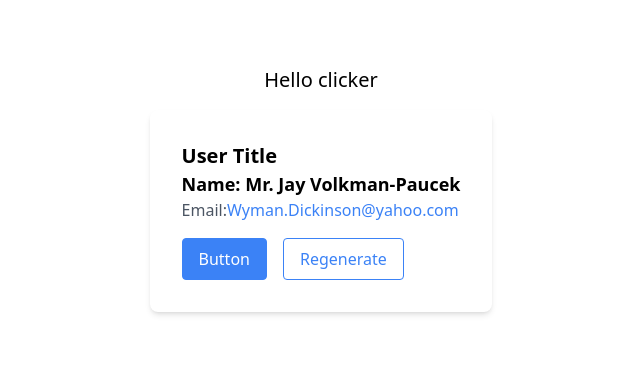
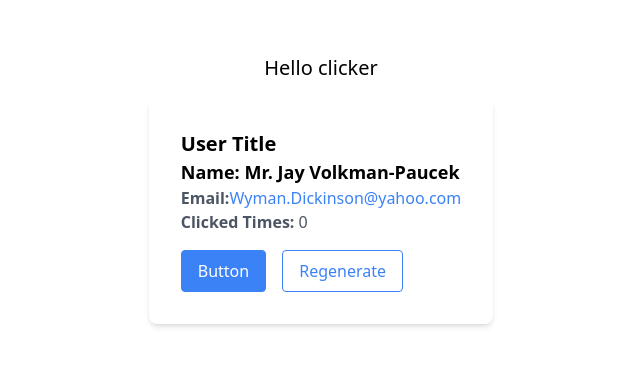
Before and after one commit to gonardfreeman/segment-test, a Next.js app: page / in a window 1280 px wide. Shown: the part 211-576 px from the top of the page, without its empty margins (319-959 px from the left). Built offline with nearby package versions, Linux system fonts and the light colour scheme.

Commit message:
click count

```diff
--- a/src/pages/components/clicker.tsx
+++ b/src/pages/components/clicker.tsx
@@ -10,6 +10,7 @@ interface Person {
 }
 
 function Clicker() {
+  const [clickCount, setClickCount] = useState<number>(0);
   const [userId, setUserId] = useState<string>(nanoid());
   const [person, setPerson] = useState<Person>({
     name: faker.person.fullName(),
@@ -17,17 +18,6 @@ function Clicker() {
   });
   const [analytics, setAnalytics] = useState<Analytics | undefined>(undefined);
   const [writeKey, setWriteKey] = useState<string | undefined>(undefined);
-
-  //   useEffect(() => {
-  //     async function handleLoadKey() {
-  //       const resp = await (await fetch("/api/writeKey")).json();
-  //       if (!resp?.writeKey) {
-  //         return;
-  //       }
-  //       setWriteKey(resp.writeKey);
-  //     }
-  //     handleLoadKey().catch((err) => console.log(err));
-  //   }, [writeKey]);
 
   useEffect(() => {
     async function handleLoadAnalytics() {
@@ -60,13 +50,16 @@ function Clicker() {
             <b>Name:</b> {person.name}
           </h3>
           <p className="text-gray-600">
-            Email:
+            <b>Email:</b>
             <a
               href={`mailto:${person.email}`}
               className="text-blue-500 hover:underline"
             >
               {person.email}
             </a>
+          </p>
+          <p className="text-gray-600">
+            <b>Clicked Times: </b> {clickCount}
           </p>
         </div>
         <div className="mt-4 flex gap-4">
@@ -77,7 +70,11 @@ function Clicker() {
                 console.warn("no analytics");
                 return;
               }
-              analytics.track("Button clicked!");
+
+              analytics.track("Button clicked!", {
+                clickCount,
+              });
+              setClickCount(clickCount + 1);
             }}
           >
             Button
```
